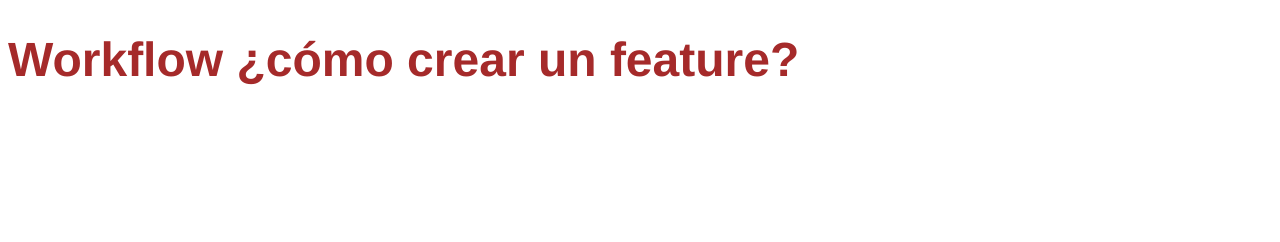
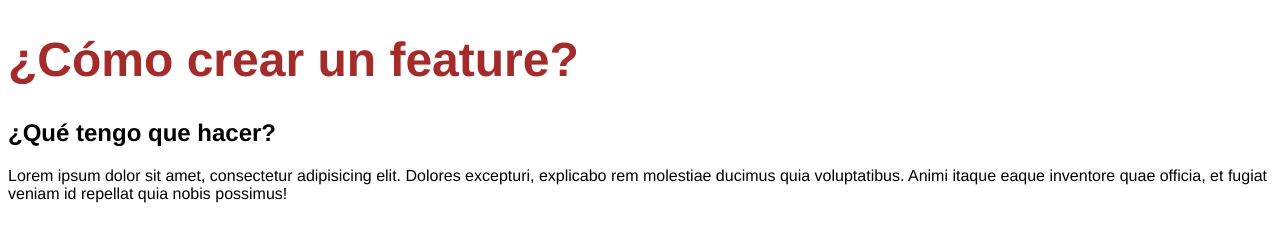
Before and after one commit to nandyx/js-dev-env, a website built with webpack: page src/views/index.html in a window 1280 px wide. Built offline with nearby package versions, Linux system fonts and the light colour scheme.

Commit message:
chore: add h2, lorem

```diff
--- a/src/views/index.html
+++ b/src/views/index.html
@@ -7,7 +7,13 @@
   <title>Principal</title>
 </head>
 <body>
-  <h1>Workflow ¿cómo crear un feature?</h1>
+  <h1>¿Cómo crear un feature?</h1>
+  <h2>¿Qué tengo que hacer?</h2>
+  <p>Lorem ipsum dolor sit amet, consectetur adipisicing elit.
+    Dolores excepturi,
+     explicabo rem molestiae ducimus quia voluptatibus. Animi
+     itaque eaque inventore quae officia, et fugiat veniam id
+     repellat quia nobis possimus!</p>
   <script src="bundle.js"></script>
 </body>
 </html>
```
